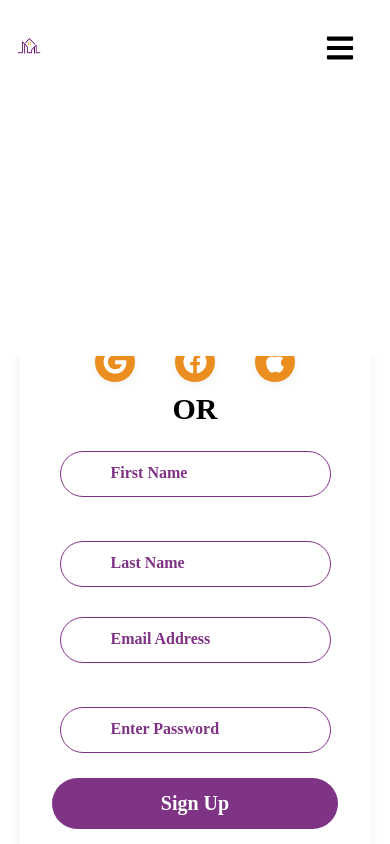
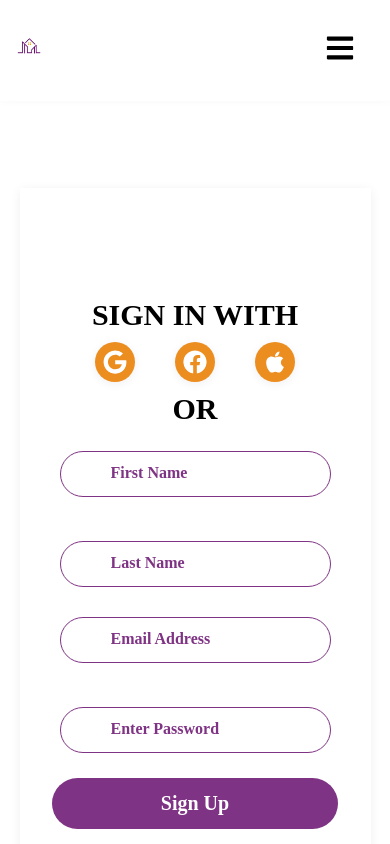
Before and after one commit to Kwarto/capstoneproject, a React (Create React App) app: page /register in a window 390 px wide. Shown: the top 844 px of the page. Built offline with nearby package versions, Linux system fonts and the light colour scheme; a web font is replaced by a local one.

Commit message:
added styles to remove @768px queries box height

```diff
--- a/src/index.css
+++ b/src/index.css
@@ -82,6 +82,5 @@ img{
     position: fixed;
     top: 3.8rem;
     z-index: 100;
-    min-height: 35vh;
   }
 }
```
